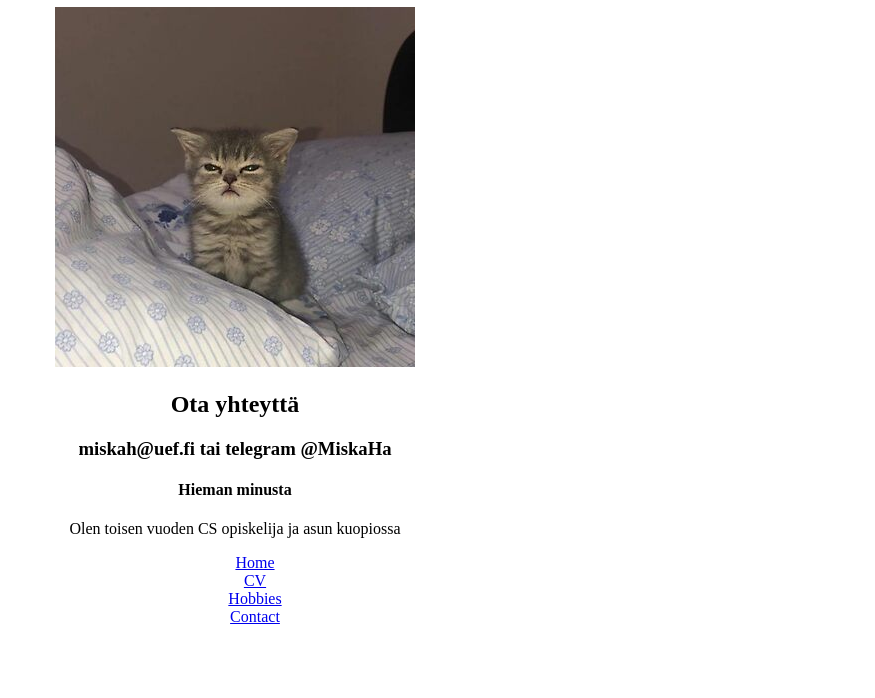
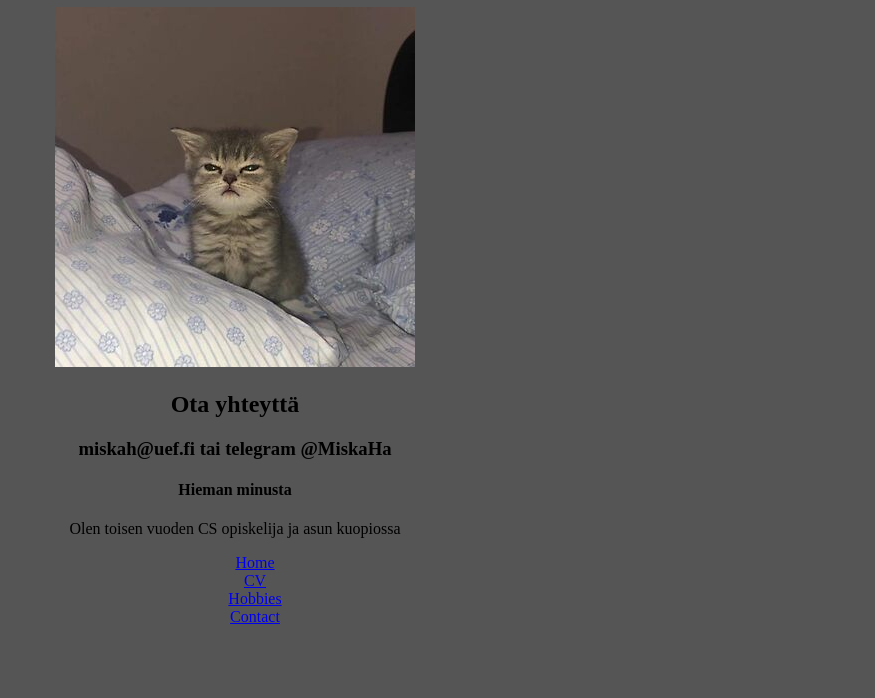
Before and after one commit to MiskaHalonen/WOHI, a website built with webpack: page WOHI_HTML/Viikko1/index.html in a window 1280 px wide. Shown: the part 102-800 px from the top of the page, without its empty margins (405-1280 px from the left). Built offline with nearby package versions, Linux system fonts and the light colour scheme.

Commit message:
lisätty css tyyli

```diff
--- a/css/stylesheet_vk1.css
+++ b/css/stylesheet_vk1.css
@@ -20,3 +20,7 @@ table{
   margin-left: auto;
   margin-right: auto;
 }
+
+body{
+  background-color: #555555;
+}
```
